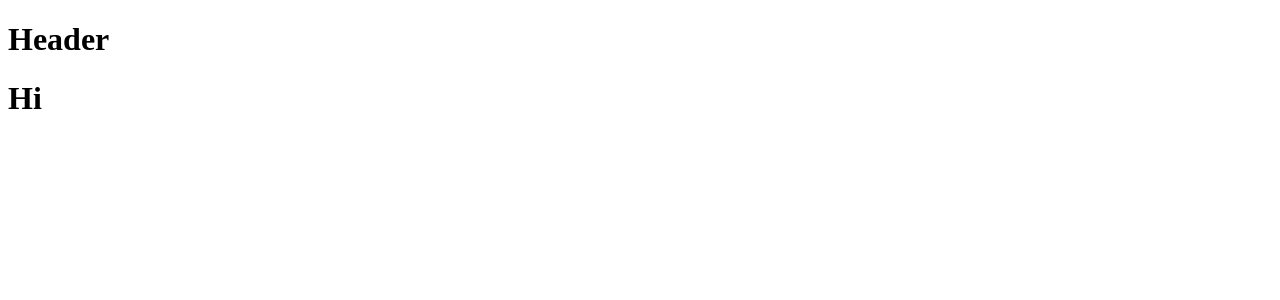
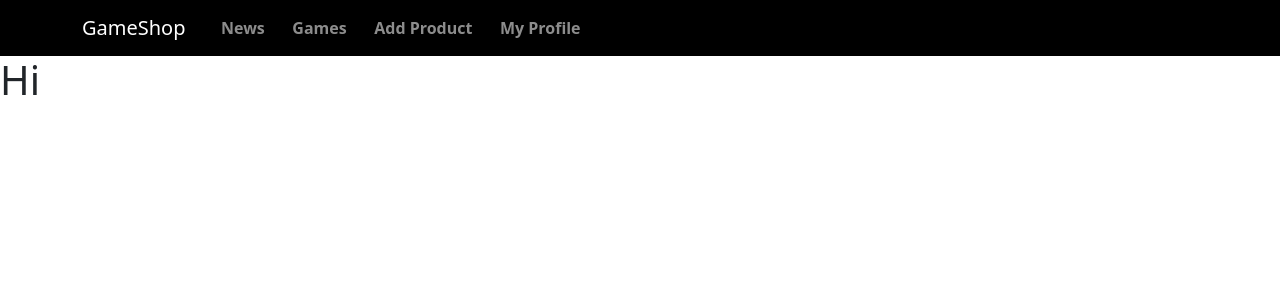
Before and after one commit to NedimBegic/gameShop-frontend, a Next.js app: page / in a window 1280 px wide. Shown: the top 300 px of the page. Built offline with nearby package versions, Linux system fonts and the light colour scheme.

Commit message:
working on header

```diff
--- a/app/Layout.tsx
+++ b/app/Layout.tsx
@@ -1,5 +1,5 @@
-// components/Layout.tsx
-import React, { ReactNode } from "react";
+import React, { ReactNode, useEffect } from "react";
+import "bootstrap/dist/css/bootstrap.min.css";
 import Header from "@/mainComponents/Header";
 
 type LayoutProps = {
@@ -7,6 +7,11 @@ type LayoutProps = {
 };
 
 const Layout: React.FC<LayoutProps> = ({ children }) => {
+  useEffect(() => {
+    // Import Bootstrap JavaScript only on the client-side
+    import("bootstrap");
+  }, []);
+
   return (
     <div>
       <Header />
--- /dev/null
+++ b/mainComponents/Header.module.css
@@ -0,0 +1,8 @@
+.nav {
+  background-color: #000000 !important;
+}
+.myNav {
+  justify-content: space-evenly;
+  width: 40%;
+  font-weight: bold;
+}
--- a/mainComponents/Header.tsx
+++ b/mainComponents/Header.tsx
@@ -1,7 +1,51 @@
-export default function Header() {
+import React from "react";
+import style from "./Header.module.css";
+
+const Header: React.FC = () => {
   return (
-    <main>
-      <h1>Header</h1>
-    </main>
+    <nav className={`navbar navbar-expand-lg navbar-dark ${style.nav}`}>
+      <div className="container">
+        <a className="navbar-brand" href="#home">
+          GameShop
+        </a>
+        <button
+          className="navbar-toggler"
+          type="button"
+          data-bs-toggle="collapse"
+          data-bs-target="#navbarNav"
+          aria-controls="navbarNav"
+          aria-expanded="false"
+          aria-label="Toggle navigation"
+        >
+          <span className="navbar-toggler-icon"></span>
+        </button>
+        <div className="collapse navbar-collapse" id="navbarNav">
+          <ul className={`navbar-nav ml-auto ${style.myNav}`}>
+            <li className="nav-item">
+              <a className="nav-link" href="#home">
+                News
+              </a>
+            </li>
+            <li className="nav-item">
+              <a className="nav-link" href="#link">
+                Games
+              </a>
+            </li>
+            <li className="nav-item">
+              <a className="nav-link" href="#about">
+                Add Product
+              </a>
+            </li>
+            <li className="nav-item">
+              <a className="nav-link" href="#about">
+                My Profile
+              </a>
+            </li>
+          </ul>
+        </div>
+      </div>
+    </nav>
   );
-}
+};
+
+export default Header;
```
Also changed, not shown: package.json (+6 -4 lines), 1 other file (tests, documents, lock files or other folders).
